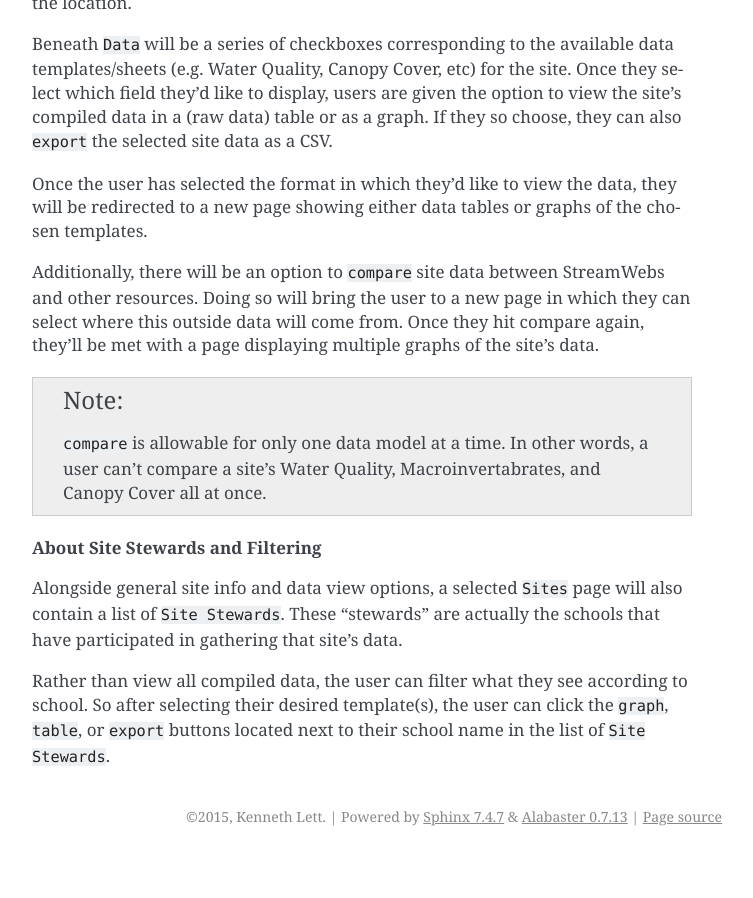
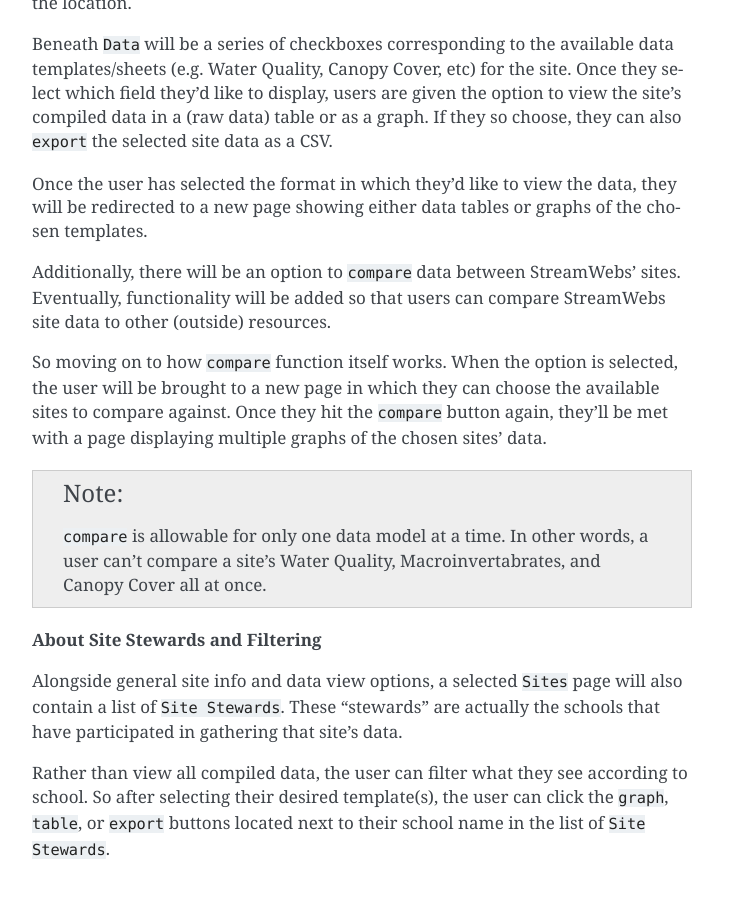
Before and after one commit to osuosl/streamwebs, a Sphinx documentation site: the page built from docs/source/outline.rst, in a window 1280 px wide and 900 px high, scrolled down 1737 px. Shown: the whole window, without its empty margins (388-1141 px from the left). Built offline with Sphinx 7.4.7, drawn with Linux system fonts in a browser that asks for light colours; before the commit the page ends 2593 px from its top, so only the background shows below that.

Commit message:
Clarify the 'compare' function

```diff
--- a/docs/source/outline.rst
+++ b/docs/source/outline.rst
@@ -94,11 +94,15 @@
 they will be redirected to a new page showing either data tables or graphs of
 the chosen templates.
 
-Additionally, there will be an option to ``compare`` site data between
-StreamWebs and other resources. Doing so will bring the user to a new page in
-which they can select where this outside data will come from. Once they hit
-compare again, they'll be met with a page displaying multiple graphs of the
-site's data.
+Additionally, there will be an option to ``compare`` data between StreamWebs'
+sites. Eventually, functionality will be added so that users can compare
+StreamWebs site data to other (outside) resources.
+
+So moving on to how ``compare`` function itself works. When the option is
+selected, the user will be brought to a new page in which they can choose the
+available sites to compare against. Once they hit the ``compare`` button again,
+they'll be met with a page displaying multiple graphs of the chosen sites'
+data.
 
 .. note::
 
```
